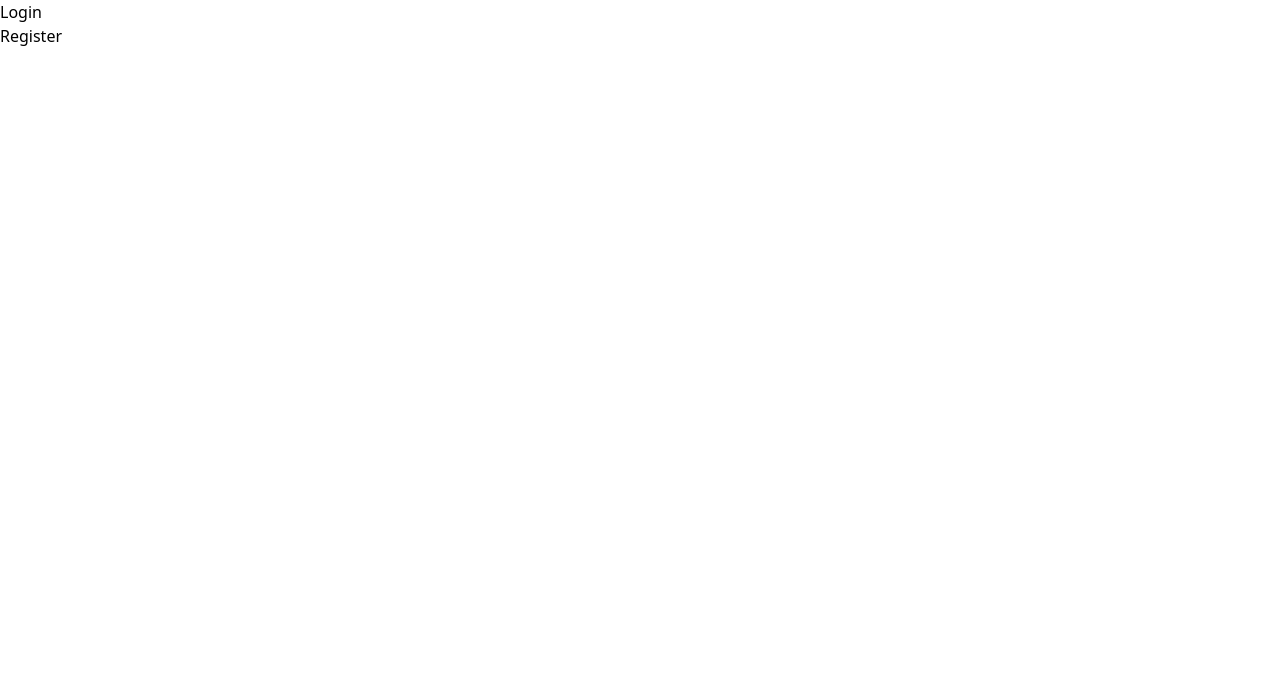
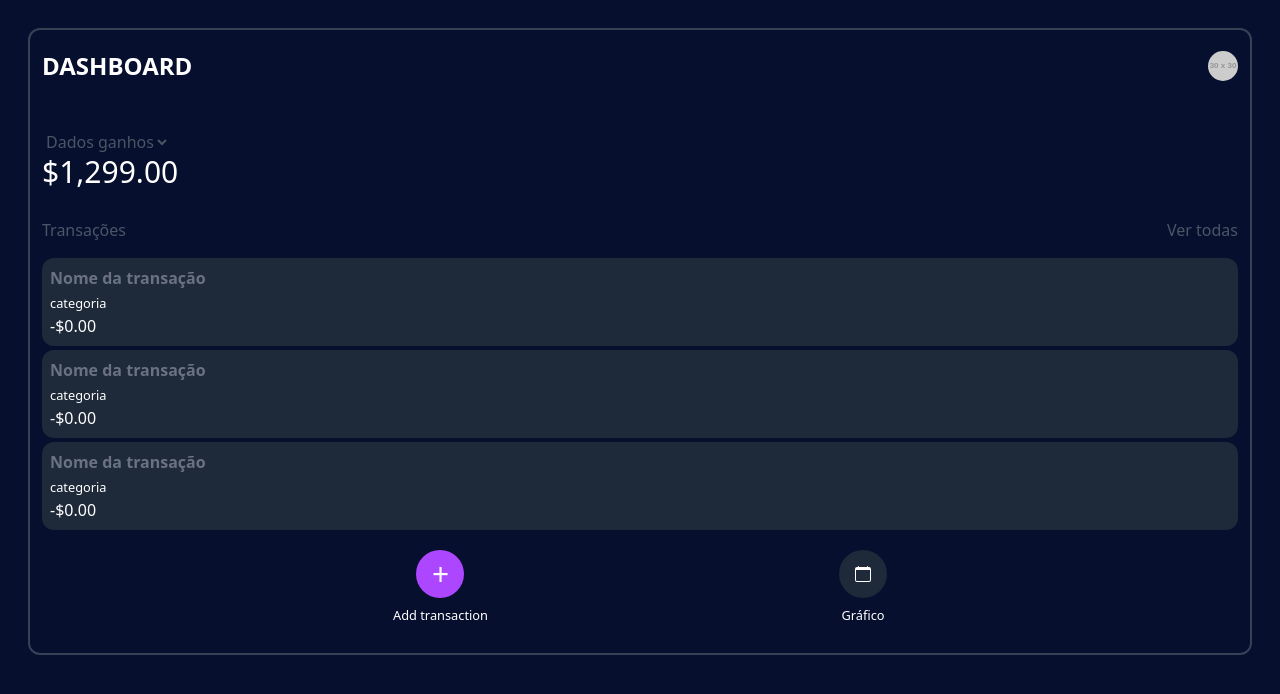
Before and after one commit to danielBRTanimacao/FinanceControl, a Vue app in the folder frontend/: page / in a window 1280 px wide. Shown: the top 694 px of the page. Built offline with nearby package versions, Linux system fonts and the light colour scheme.

Commit message:
feat: init design of dashboard

```diff
--- a/frontend/src/assets/css/Index.css
+++ b/frontend/src/assets/css/Index.css
@@ -2,6 +2,11 @@
 
 :root {
     --bg-transparent: #070f2f6f;
+}
+
+body {
+    background-color: #070f2f;
+    color: white;
 }
 
 .mainForm {
--- a/frontend/src/views/auth/Login.vue
+++ b/frontend/src/views/auth/Login.vue
@@ -31,7 +31,9 @@ export default {
                     "http://127.0.0.1:8080/api/auth/login",
                     this.newUser
                 );
-                this.errorMsg = `Bem vindo de volta ${this.newUser.username}`;
+                // Salvar token de user no cache
+
+                this.errorMsg = `Bem vindo!`;
                 console.log(response);
                 // redirecionar o user
             } catch (error) {
--- a/frontend/src/views/user/Dashboard.vue
+++ b/frontend/src/views/user/Dashboard.vue
@@ -1,10 +1,77 @@
 <template>
-    <ul>
-        <li>
-            <router-link to="/login">Login</router-link>
-        </li>
-        <li>
-            <router-link to="/registro">Register</router-link>
-        </li>
-    </ul>
+    <main class="m-7 border border-2 border-gray-700 rounded-xl h-fit">
+        <header class="mx-3 py-5 flex justify-between items-center">
+            <a href="/" class="uppercase font-bold text-2xl">Dashboard</a>
+            <a href="#">
+                <img class="rounded-full" src="https://fakeimg.pl/30/" alt="" />
+            </a>
+        </header>
+        <section class="mx-3 py-7">
+            <article class="pb-7">
+                <select class="text-gray-600" name="typeEarns" id="userEarns">
+                    <option value="earns">Dados ganhos</option>
+                    <option value="spend">Dados gastos</option>
+                </select>
+                <p class="text-3xl">$<span class="typeValue">1,299.00</span></p>
+            </article>
+            <aside>
+                <div class="flex justify-between text-gray-600 pb-3">
+                    <p>Transações</p>
+                    <a href="#all">Ver todas</a>
+                </div>
+                <div>
+                    <div class="bg-gray-800 rounded-xl p-2 mt-1">
+                        <p class="text-gray-500 font-bold">Nome da transação</p>
+                        <small>categoria</small>
+                        <p><span>-</span>$<span>0.00</span></p>
+                    </div>
+                    <div class="bg-gray-800 rounded-xl p-2 mt-1">
+                        <p class="text-gray-500 font-bold">Nome da transação</p>
+                        <small>categoria</small>
+                        <p><span>-</span>$<span>0.00</span></p>
+                    </div>
+                    <div class="bg-gray-800 rounded-xl p-2 mt-1">
+                        <p class="text-gray-500 font-bold">Nome da transação</p>
+                        <small>categoria</small>
+                        <p><span>-</span>$<span>0.00</span></p>
+                    </div>
+                </div>
+            </aside>
+            <div class="flex justify-evenly pt-5">
+                <a
+                    href="#addTransaction"
+                    class="flex flex-col items-center justify-center gap-2"
+                >
+                    <div
+                        class="grid place-items-center bg-purple-500 text-center rounded-full size-12 text-3xl"
+                    >
+                        +
+                    </div>
+                    <small>Add transaction</small>
+                </a>
+                <a
+                    href="#addTransaction"
+                    class="flex flex-col items-center justify-center gap-2"
+                >
+                    <div
+                        class="grid place-items-center bg-gray-800 text-center rounded-full size-12 text-3xl"
+                    >
+                        <svg
+                            xmlns="http://www.w3.org/2000/svg"
+                            width="16"
+                            height="16"
+                            fill="currentColor"
+                            class="bi bi-calendar"
+                            viewBox="0 0 16 16"
+                        >
+                            <path
+                                d="M3.5 0a.5.5 0 0 1 .5.5V1h8V.5a.5.5 0 0 1 1 0V1h1a2 2 0 0 1 2 2v11a2 2 0 0 1-2 2H2a2 2 0 0 1-2-2V3a2 2 0 0 1 2-2h1V.5a.5.5 0 0 1 .5-.5M1 4v10a1 1 0 0 0 1 1h12a1 1 0 0 0 1-1V4z"
+                            />
+                        </svg>
+                    </div>
+                    <small>Gráfico</small>
+                </a>
+            </div>
+        </section>
+    </main>
 </template>
```
Also changed, not shown: frontend/src/assets/imgs/svgs/empty.svg (added).
